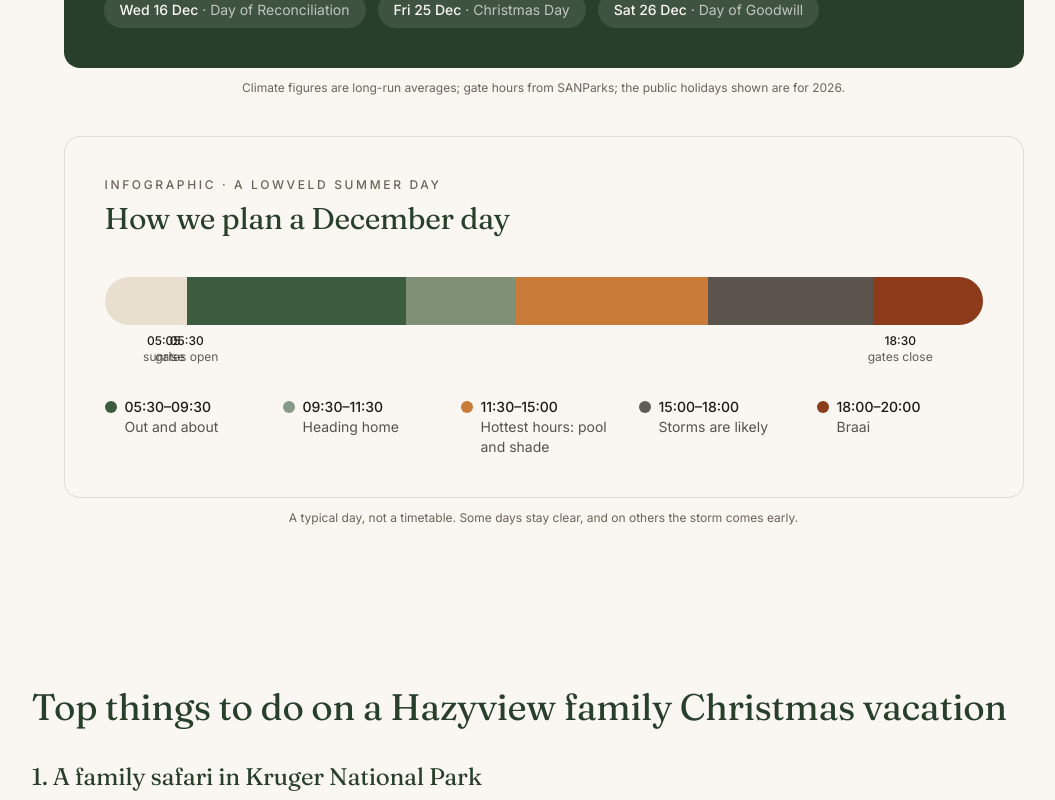
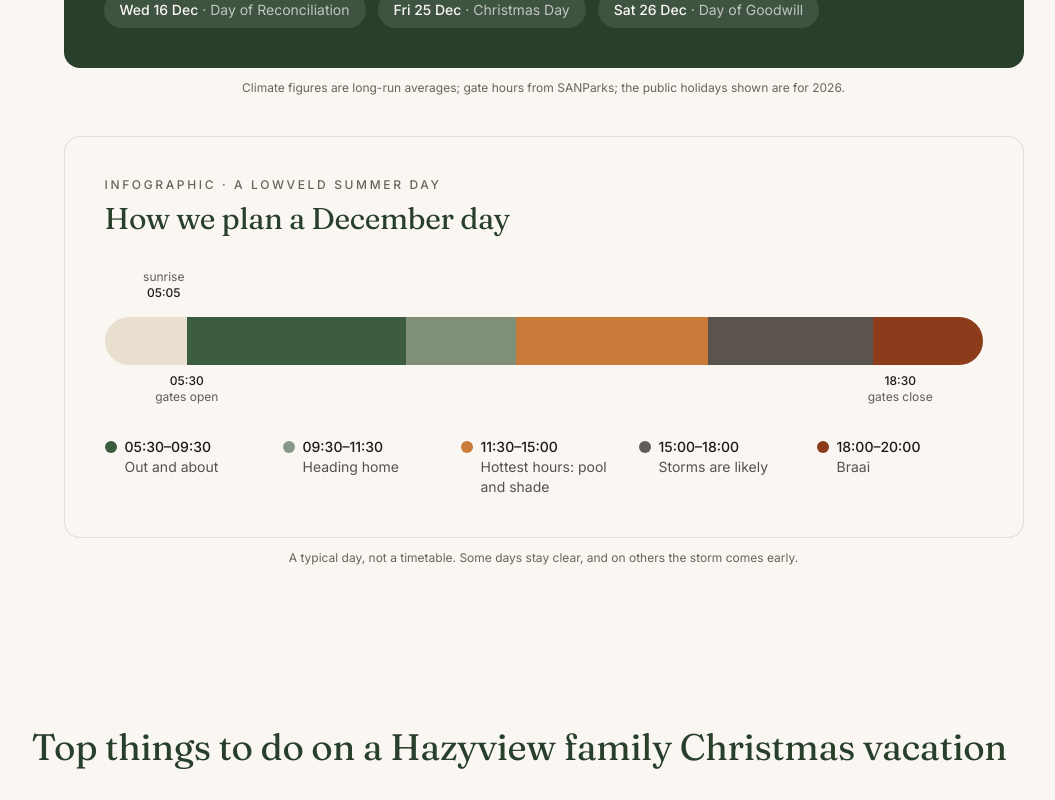
Before and after one commit to shreyash-jain/kannan, a Next.js app: page /blog/hazyview-christmas-family-vacation in a window 1280 px wide. Shown: the part 2160-2960 px from the top of the page, without its empty margins (89-1144 px from the left). Built offline with nearby package versions, Linux system fonts and the light colour scheme.

Commit message:
fix(blog): stop the sunrise and gate-time labels overlapping on the December timeline
Co-Authored-By: Claude Opus 5.5 <noreply@anthropic.com>

```diff
--- a/src/app/blog/hazyview-christmas-family-vacation/page.tsx
+++ b/src/app/blog/hazyview-christmas-family-vacation/page.tsx
@@ -150,10 +150,37 @@ function DecemberDay() {
     { from: 18, to: 20, label: "Braai", tone: "bg-rust" },
   ];
   const marks = [
-    { h: 5.08, t: "05:05", n: "sunrise" },
-    { h: 5.5, t: "05:30", n: "gates open" },
-    { h: 18.5, t: "18:30", n: "gates close" },
+    // Sunrise and the gate opening are 25 minutes apart, too close to share
+    // a row, so sunrise sits above the bar and the gate times below it.
+    { h: 5.08, t: "05:05", n: "sunrise", above: true },
+    { h: 5.5, t: "05:30", n: "gates open", above: false },
+    { h: 18.5, t: "18:30", n: "gates close", above: false },
   ];
+  const markRow = (above: boolean) => (
+    <div className={`relative h-10 text-xs text-ink/70 ${above ? "mb-2" : "mt-2"}`}>
+      {marks
+        .filter((m) => m.above === above)
+        .map((m) => (
+          <span
+            key={m.t}
+            className="absolute -translate-x-1/2 whitespace-nowrap text-center"
+            style={{ left: pct(m.h) }}
+          >
+            {above ? (
+              <>
+                {m.n}
+                <strong className="block font-medium text-ink">{m.t}</strong>
+              </>
+            ) : (
+              <>
+                <strong className="block font-medium text-ink">{m.t}</strong>
+                {m.n}
+              </>
+            )}
+          </span>
+        ))}
+    </div>
+  );
   return (
     <figure className="not-prose mx-auto mt-10 max-w-5xl px-5 lg:px-8">
       <div className="rounded-2xl border border-black/10 bg-bone p-6 md:p-10">
@@ -163,7 +190,8 @@ function DecemberDay() {
         <h3 className="mt-2 font-display text-2xl text-forest-deep md:text-3xl">
           How we plan a December day
         </h3>
-        <div className="relative mt-10 h-12 overflow-hidden rounded-full bg-sand">
+        <div className="mt-8">{markRow(true)}</div>
+        <div className="relative h-12 overflow-hidden rounded-full bg-sand">
           {bands.map((b) => (
             <div
               key={b.label}
@@ -173,18 +201,7 @@ function DecemberDay() {
             />
           ))}
         </div>
-        <div className="relative mt-2 h-10 text-xs text-ink/70">
-          {marks.map((m) => (
-            <span
-              key={m.t}
-              className="absolute -translate-x-1/2 whitespace-nowrap text-center"
-              style={{ left: pct(m.h) }}
-            >
-              <strong className="block font-medium text-ink">{m.t}</strong>
-              {m.n}
-            </span>
-          ))}
-        </div>
+        {markRow(false)}
         <ul className="mt-6 grid gap-3 text-sm sm:grid-cols-2 lg:grid-cols-5">
           {bands.map((b) => {
             const fmt = (h: number) =>
```
